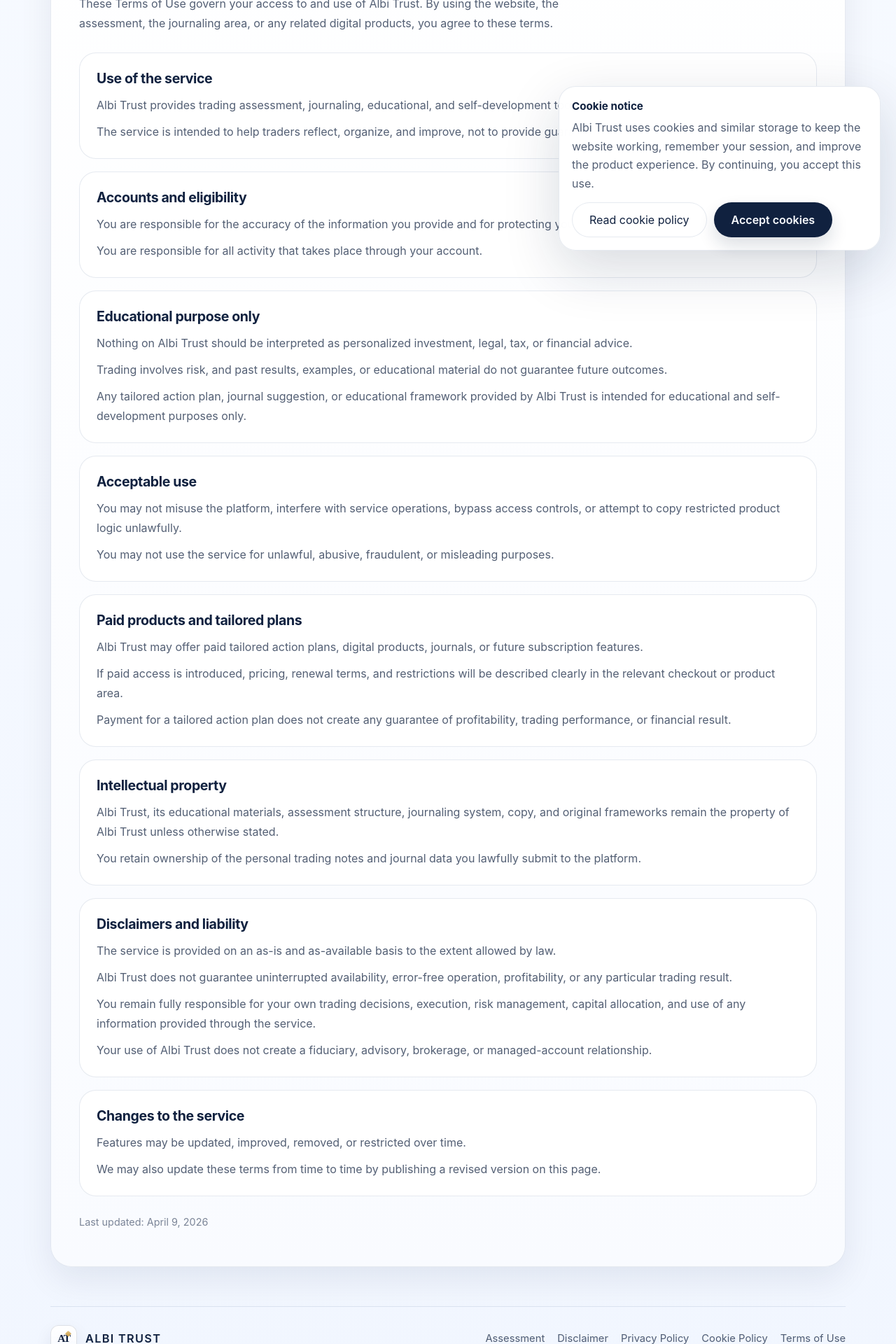
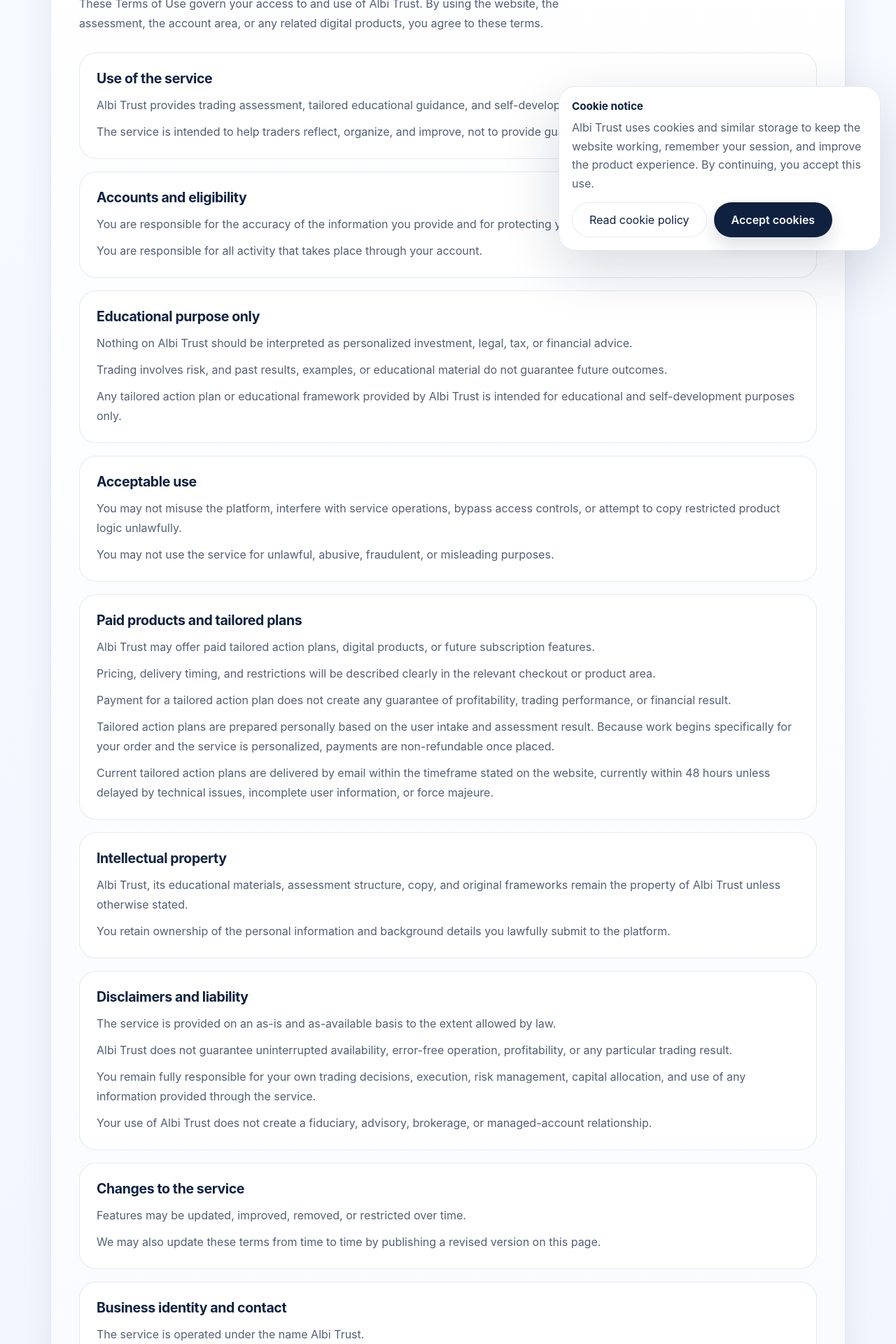
Before and after one commit to mohamadalbi123/albi-trust.com, a Next.js app: page /terms in a window 1280 px wide. Shown: the part 420-2340 px from the top of the page at 70% size. Built offline with nearby package versions, Linux system fonts and the light colour scheme.

Commit message:
Polish homepage and legal copy for launch testing

```diff
--- a/app/api/orders/finalize/route.js
+++ b/app/api/orders/finalize/route.js
@@ -21,7 +21,7 @@
       return NextResponse.json({ error: "Order ID is required." }, { status: 400 });
     }
 
-    const order = finalizeTailoredPlanOrder({ orderId });
+    const order = finalizeTailoredPlanOrder({ orderId, currentUserId: user.id });
     return NextResponse.json({ ok: true, order });
   } catch (error) {
     return NextResponse.json({ error: error.message || "Unable to finalize order." }, { status: 400 });
--- a/app/components/HomeHeroCard.js
+++ b/app/components/HomeHeroCard.js
@@ -48,7 +48,7 @@
       onMouseLeave={handlePointerLeave}
     >
       <div className="eyebrow">Built from real trading experience</div>
-      <h1>Know your trading level. Fix what is actually holding you back.</h1>
+      <h1>Find Out Exactly What Is Stopping You From Becoming Profitable and Start Fixing It in 30 Days.</h1>
       <p>
         A serious assessment system for traders who want more structure, clearer self-awareness, and better execution.
       </p>
--- a/app/cookies/page.js
+++ b/app/cookies/page.js
@@ -23,7 +23,7 @@
     [
       "What happens if you block cookies",
       [
-        "Blocking essential cookies may prevent parts of the website, login flow, or future journaling features from working correctly.",
+        "Blocking essential cookies may prevent parts of the website, login flow, checkout experience, or account area from working correctly.",
       ],
     ],
     [
@@ -39,7 +39,7 @@
       ],
     ],
   ],
-  updated: "Last updated: April 9, 2026",
+  updated: "Last updated: April 10, 2026",
 };
 
 export default function CookiesPage() {
--- a/app/page.js
+++ b/app/page.js
@@ -36,7 +36,7 @@
               </div>
               <div className="stat-card">
                 <strong>Track the pattern</strong>
-                <span className="muted">Use journaling and charts to see what is really improving over time.</span>
+                <span className="muted">Use honest review and structured feedback to see what is really improving over time.</span>
               </div>
               <div className="stat-card">
                 <strong>Get a tailored action plan</strong>
@@ -66,7 +66,7 @@
                 <div className="eyebrow">Built from experience</div>
                 <div className="tag-row" style={{ marginTop: 18 }}>
                   <span className="tag">64 practical intervention ideas</span>
-                  <span className="tag">Years of daily trading journals</span>
+                  <span className="tag">Years of real trader pattern review</span>
                   <span className="tag">Psychology + execution focus</span>
                   <span className="tag">A simpler, cleaner trading philosophy</span>
                 </div>
--- a/app/terms/page.js
+++ b/app/terms/page.js
@@ -4,12 +4,12 @@
   badge: "Terms of Use",
   title: "The rules for using Albi Trust.",
   intro:
-    "These Terms of Use govern your access to and use of Albi Trust. By using the website, the assessment, the journaling area, or any related digital products, you agree to these terms.",
+    "These Terms of Use govern your access to and use of Albi Trust. By using the website, the assessment, the account area, or any related digital products, you agree to these terms.",
   sections: [
     [
       "Use of the service",
       [
-        "Albi Trust provides trading assessment, journaling, educational, and self-development tools.",
+        "Albi Trust provides trading assessment, tailored educational guidance, and self-development tools for traders.",
         "The service is intended to help traders reflect, organize, and improve, not to provide guaranteed financial outcomes.",
       ],
     ],
@@ -25,7 +25,7 @@
       [
         "Nothing on Albi Trust should be interpreted as personalized investment, legal, tax, or financial advice.",
         "Trading involves risk, and past results, examples, or educational material do not guarantee future outcomes.",
-        "Any tailored action plan, journal suggestion, or educational framework provided by Albi Trust is intended for educational and self-development purposes only.",
+        "Any tailored action plan or educational framework provided by Albi Trust is intended for educational and self-development purposes only.",
       ],
     ],
     [
@@ -38,16 +38,18 @@
     [
       "Paid products and tailored plans",
       [
-        "Albi Trust may offer paid tailored action plans, digital products, journals, or future subscription features.",
-        "If paid access is introduced, pricing, renewal terms, and restrictions will be described clearly in the relevant checkout or product area.",
+        "Albi Trust may offer paid tailored action plans, digital products, or future subscription features.",
+        "Pricing, delivery timing, and restrictions will be described clearly in the relevant checkout or product area.",
         "Payment for a tailored action plan does not create any guarantee of profitability, trading performance, or financial result.",
+        "Tailored action plans are prepared personally based on the user intake and assessment result. Because work begins specifically for your order and the service is personalized, payments are non-refundable once placed.",
+        "Current tailored action plans are delivered by email within the timeframe stated on the website, currently within 48 hours unless delayed by technical issues, incomplete user information, or force majeure.",
       ],
     ],
     [
       "Intellectual property",
       [
-        "Albi Trust, its educational materials, assessment structure, journaling system, copy, and original frameworks remain the property of Albi Trust unless otherwise stated.",
-        "You retain ownership of the personal trading notes and journal data you lawfully submit to the platform.",
+        "Albi Trust, its educational materials, assessment structure, copy, and original frameworks remain the property of Albi Trust unless otherwise stated.",
+        "You retain ownership of the personal information and background details you lawfully submit to the platform.",
       ],
     ],
     [
@@ -66,8 +68,15 @@
         "We may also update these terms from time to time by publishing a revised version on this page.",
       ],
     ],
+    [
+      "Business identity and contact",
+      [
+        "The service is operated under the name Albi Trust.",
+        "For support, legal, or account questions, contact: noreply@albi-trust.com.",
+      ],
+    ],
   ],
-  updated: "Last updated: April 9, 2026",
+  updated: "Last updated: April 10, 2026",
 };
 
 export default function TermsPage() {
```
Also changed, not shown: app/disclaimer/page.js (+9 -2 lines), app/privacy/page.js (+7 -6 lines), app/lib/localAuth.js, 1 other file (tests, documents, lock files or other folders).
